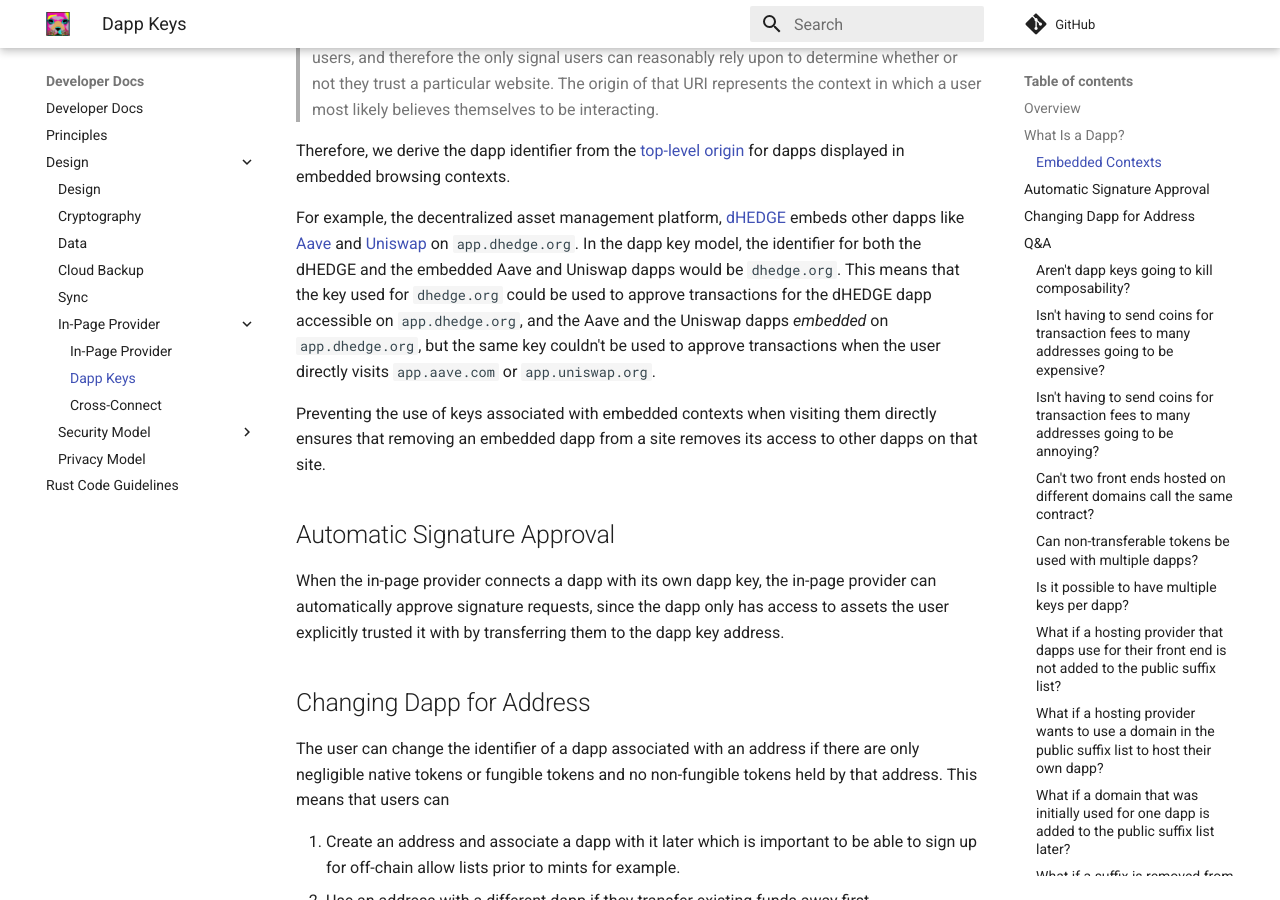
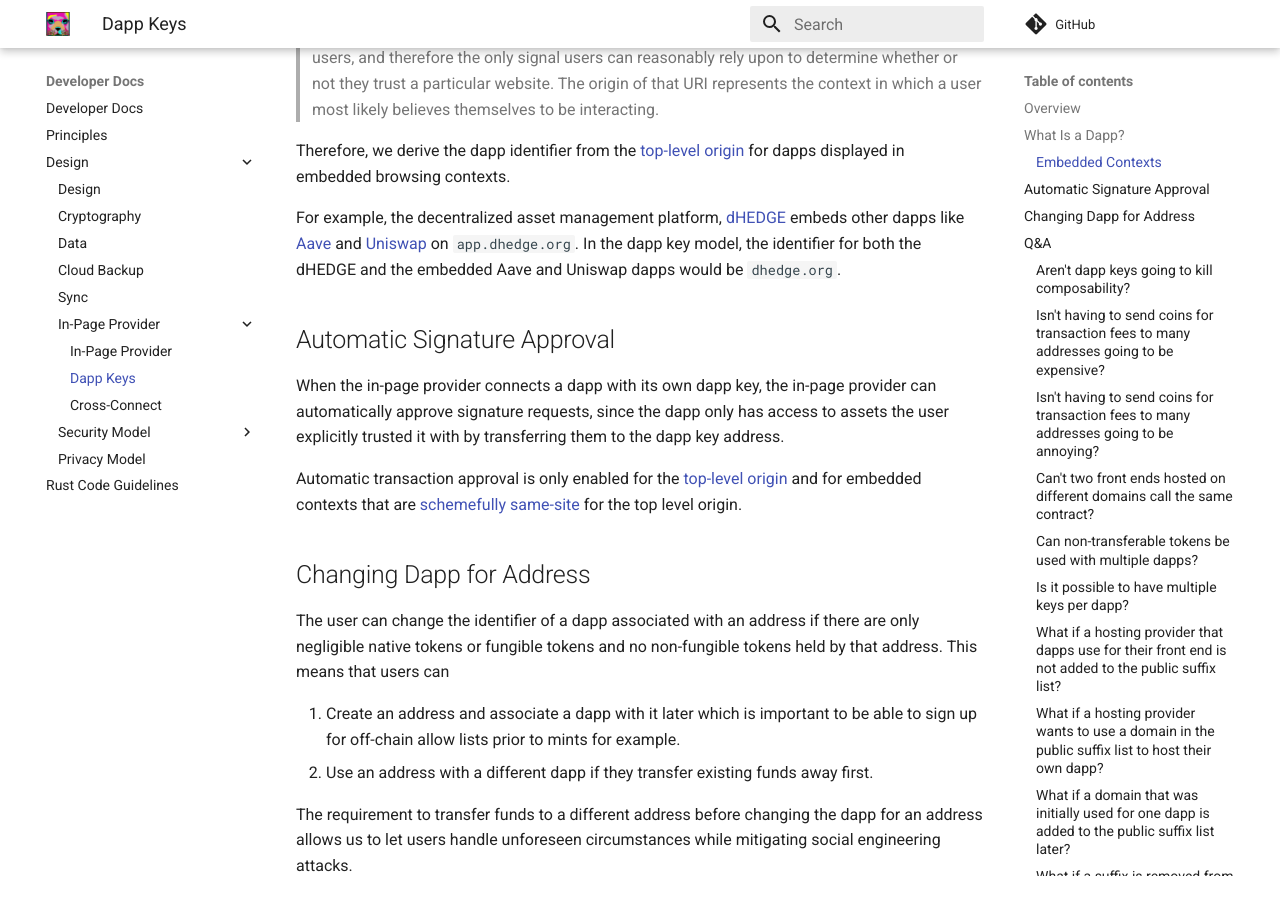
Before and after one commit to sealvault/sealvault, an MkDocs documentation site: the page built from website/src/dev-docs/design/dapp-keys.md, in a window 1280 px wide and 900 px high, scrolled down 923 px. Built offline with MkDocs 1.6.1 and Material for MkDocs 9.7.7, drawn with Linux system fonts in a browser that asks for light colours; comment, search, counter and statistics services are not loaded.

Commit message:
Update automatic tx approval docs

```diff
--- a/website/src/dev-docs/design/dapp-keys.md
+++ b/website/src/dev-docs/design/dapp-keys.md
@@ -46,15 +46,7 @@ For example, the decentralized asset management platform,
 [dHEDGE](https://www.dhedge.org/) embeds other dapps like
 [Aave](https://aave.com/) and [Uniswap](https://uniswap.org/) on
 `app.dhedge.org`.  In the dapp key model, the identifier for both the dHEDGE and
-the embedded Aave and Uniswap dapps would be `dhedge.org`.  This means that the
-key used for `dhedge.org` could be used to approve transactions for the dHEDGE
-dapp accessible on `app.dhedge.org`, and the Aave and the Uniswap dapps
-*embedded* on `app.dhedge.org`, but the same key couldn't be used to approve
-transactions when the user directly visits `app.aave.com` or `app.uniswap.org`.
-
-Preventing the use of keys associated with embedded contexts when visiting them
-directly ensures that removing an embedded dapp from a site removes its access
-to other dapps on that site.
+the embedded Aave and Uniswap dapps would be `dhedge.org`.
 
 ## Automatic Signature Approval
 
@@ -62,6 +54,11 @@ When the in-page provider connects a dapp with its own dapp key, the in-page
 provider can automatically approve signature requests, since the dapp only has
 access to assets the user explicitly trusted it with by transferring them to the
 dapp key address.
+
+Automatic transaction approval is only enabled for the [top-level
+origin](https://html.spec.whatwg.org/#concept-environment-top-level-origin) and
+for embedded contexts that are [schemefully
+same-site](https://html.spec.whatwg.org/#same-site) for the top level origin.
 
 ## Changing Dapp for Address
 
```
